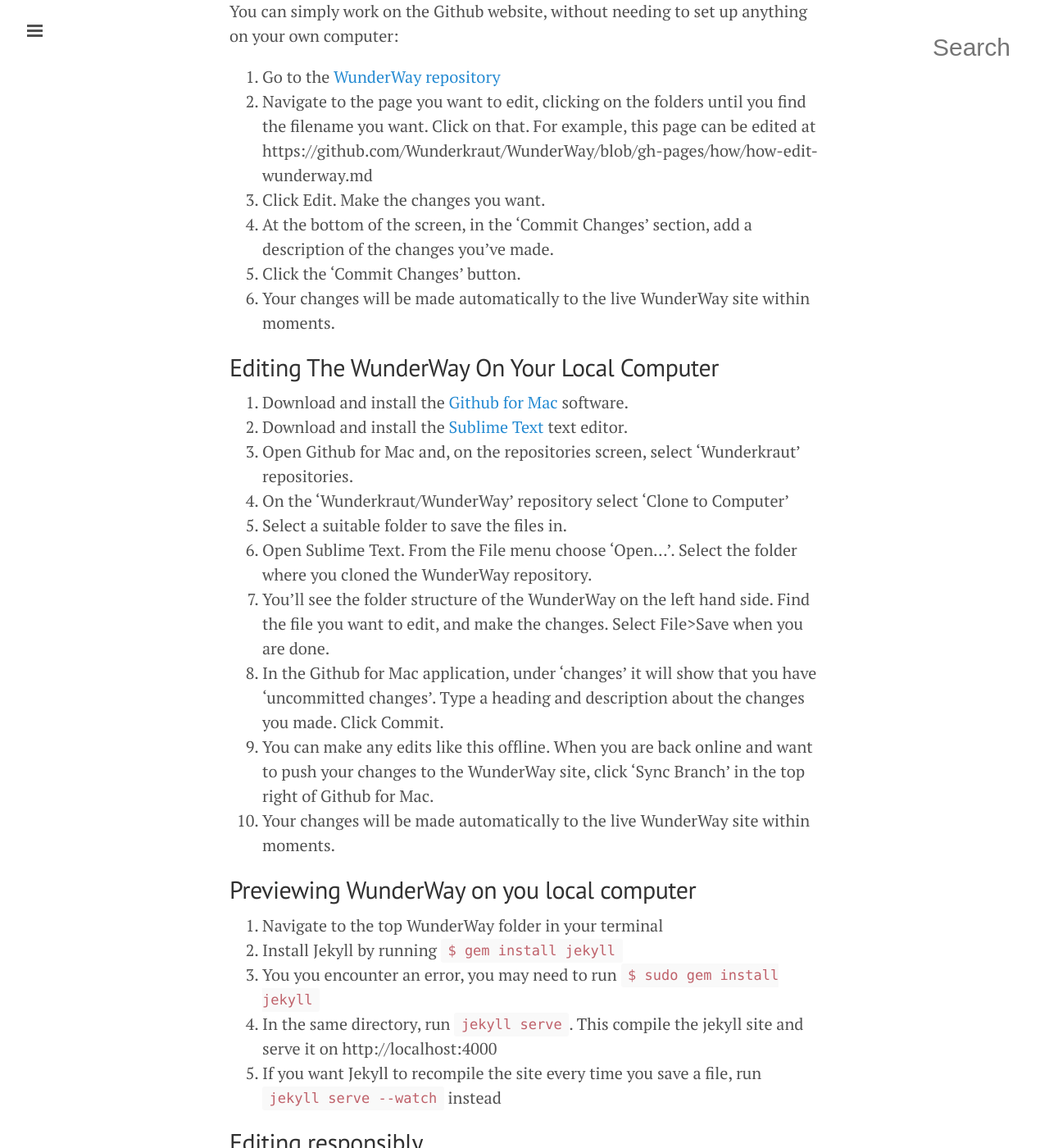
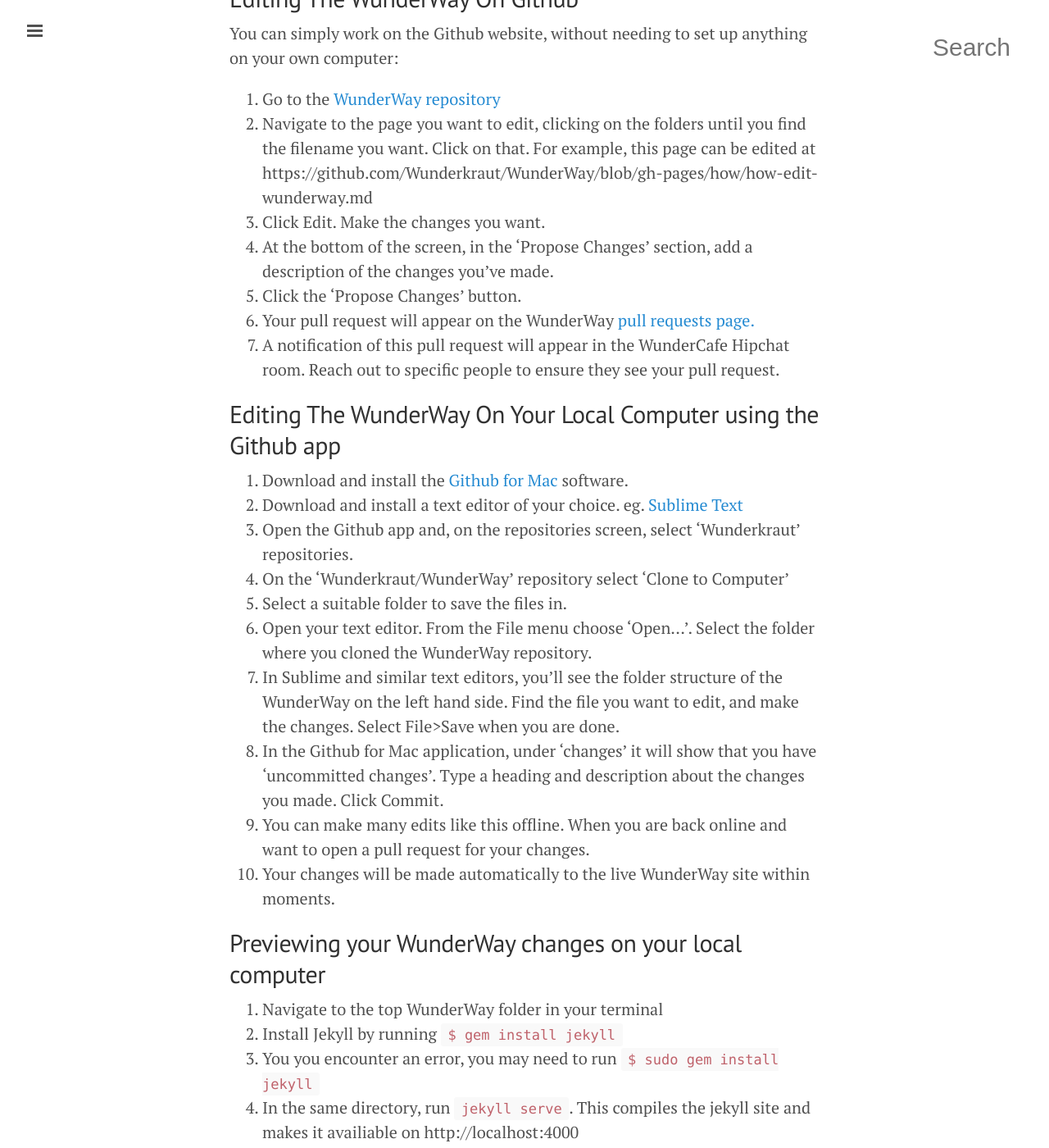
Before and after one commit to tormi/WunderWay, a Jekyll site: the page built from how/how-edit-wunderway.md, in a window 1280 px wide and 1400 px high, scrolled down 706 px. Shown: the whole window at 82% size. Built offline with Jekyll 4.4.1, drawn with Linux system fonts in a browser that asks for light colours; nearby versions of some CDN libraries; Markdown is read by kramdown in place of the engine named in the settings; some of the changed text lies outside the part shown.

Commit message:
Changing text to match a pull request workflow

````diff
--- a/how/how-edit-wunderway.md
+++ b/how/how-edit-wunderway.md
@@ -6,13 +6,14 @@
 title: How To Edit The WunderWay
 ---
 
-The WunderWay is designed for collaboration and continuous improvement. No one person is responsible for updating and extending it - everybody is.
+The WunderWay is intended to be collaborative and continuously improved. Any change or addition can be suggestion by anyone, and requires peer review before being merged into the official WunderWay.
 
-To help with this, it's in a version control system. This allows us to keep all the different versions of the content that have ever existed, track changes, and discuss them. That makes any mistake really easy to fix, so don't worry about breaking it.
+To help with this, we use Github's [pull request workflow.](https://help.github.com/articles/using-pull-requests/) This allows us to keep all the different versions of the content that have ever existed, track changes, and discuss them. It also allows us easily catch and fi any mistakes, so don't worry about breaking it.
 
-## Getting Ready To Work On The WunderWay
+## Preparing To Work On The WunderWay
+
+## Preparing To Work On The WunderWay
 1. You'll need a user account at [Github](https://github.com), which is the service that hosts the version control system for us.
-2. Once you have a username there, give it to one of your colleagues and ask them to add you to the WunderWay project.
 
 ## Editing The WunderWay On Github
 You can simply work on the Github website, without needing to set up anything on your own computer:
@@ -20,34 +21,32 @@
 1. Go to the [WunderWay repository](https://github.com/Wunderkraut/WunderWay)
 2. Navigate to the page you want to edit, clicking on the folders until you find the filename you want. Click on that. For example, this page can be edited at https://github.com/Wunderkraut/WunderWay/blob/gh-pages/how/how-edit-wunderway.md
 3. Click Edit. Make the changes you want.
-4. At the bottom of the screen, in the 'Commit Changes' section, add a description of the changes you've made.
-5. Click the 'Commit Changes' button.
-6. Your changes will be made automatically to the live WunderWay site within moments.
+4. At the bottom of the screen, in the 'Propose Changes' section, add a description of the changes you've made.
+5. Click the 'Propose Changes' button.
+6. Your pull request will appear on the WunderWay [pull requests page.](https://github.com/wunderkraut/WunderWay/pulls)
+7. A notification of this pull request will appear in the WunderCafe Hipchat room. Reach out to specific people to ensure they see your pull request.
 
-## Editing The WunderWay On Your Local Computer
+## Editing The WunderWay On Your Local Computer using the Github app
 1. Download and install the [Github for Mac](https://mac.github.com/) software.
-2. Download and install the [Sublime Text](http://www.sublimetext.com/) text editor.
-3. Open Github for Mac and, on the repositories screen, select 'Wunderkraut' repositories.
+2. Download and install a text editor of your choice. eg. [Sublime Text](http://www.sublimetext.com/)
+3. Open the Github app and, on the repositories screen, select 'Wunderkraut' repositories.
 4. On the 'Wunderkraut/WunderWay' repository select 'Clone to Computer'
 5. Select a suitable folder to save the files in.
-6. Open Sublime Text. From the File menu choose 'Open...'. Select the folder where you cloned the WunderWay repository.
-7. You'll see the folder structure of the WunderWay on the left hand side. Find the file you want to edit, and make the changes. Select File>Save when you are done.
+6. Open your text editor. From the File menu choose 'Open...'. Select the folder where you cloned the WunderWay repository.
+7. In Sublime and similar text editors, you'll see the folder structure of the WunderWay on the left hand side. Find the file you want to edit, and make the changes. Select File>Save when you are done.
 8. In the Github for Mac application, under 'changes' it will show that you have 'uncommitted changes'. Type a heading and description about the changes you made. Click Commit.
-9. You can make any edits like this offline. When you are back online and want to push your changes to the WunderWay site, click 'Sync Branch' in the top right of Github for Mac.
+9. You can make many edits like this offline. When you are back online and want to open a pull request for your changes.
 10. Your changes will be made automatically to the live WunderWay site within moments.
 
-## Previewing WunderWay on you local computer
+## Previewing your WunderWay changes on your local computer
 1. Navigate to the top WunderWay folder in your terminal
 2. Install Jekyll by running ``` $ gem install jekyll ```
 3. You you encounter an error, you may need to run ``` $ sudo gem install jekyll ```
-4. In the same directory, run ``` jekyll serve ```. This compile the jekyll site and serve it on http://localhost:4000
+4. In the same directory, run ``` jekyll serve ```. This compiles the jekyll site and makes it availiable on http://localhost:4000
 5. If you want Jekyll to recompile the site every time you save a file, run ``` jekyll serve --watch ``` instead
 
-## Editing responsibly
-The WunderWay is publicly viewable, so please make any changes responsibly. You don't need to ask for anyone's permission to make edits, but like in everything else we do, it's a good idea to ask for peer review of any major changes.
-
 ## Formatting
-We use a formatting syntax called 'Markdown' to write the content of the Wunderway. It's very simple to use. You can find a full briefing on the syntax at http://daringfireball.net/projects/markdown/syntax
+The WunderWay uses a formatting syntax called 'Markdown' to generate the content. It's simple to use once the basic syntax is learned. You can read Github's [Introduction to Markdown](https://guides.github.com/features/mastering-markdown/) and you can find a full description on the syntax at http://daringfireball.net/projects/markdown/syntax
 
 ## Creating New Pages
 If you need to create a completely new page, you can create a new file in the right section folder in WunderWay. Call the file 'your-file-name.md' where your-file-name can be anything you like. The '.md' file extension is important.
@@ -62,4 +61,4 @@
     title: How To Claim Expenses
     ---
 
-  This tells the system that builds the site what type of file it is, what section it's in, the categories it's in, and the title. The Tags will help with navigation.
+This tells the system that builds the site what type of file it is, what section it's in, the categories it's in, and the title. The Tags will help with navigation.
````
